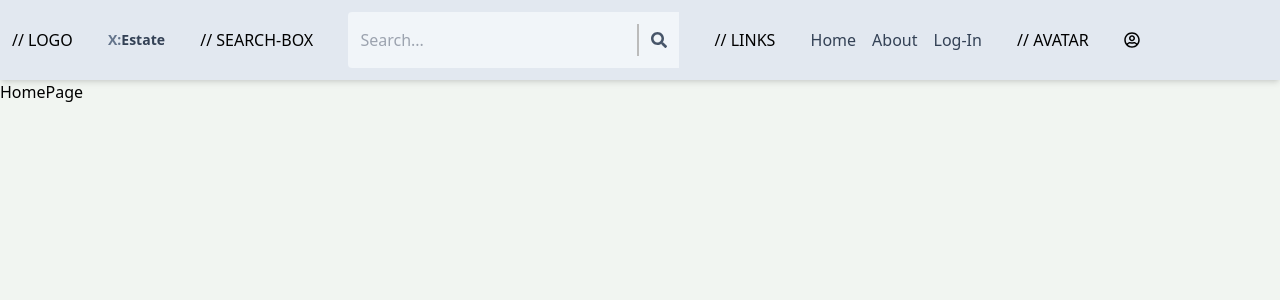
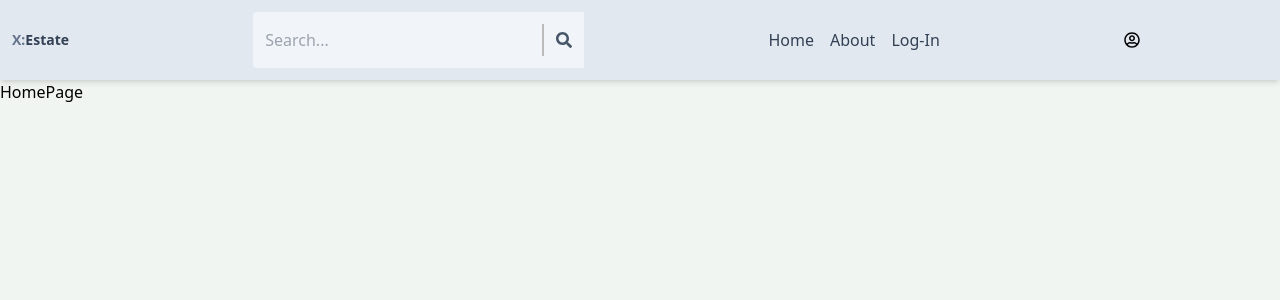
Before and after one commit to 1xo2/202403-real-estate-app, a React (Vite) app in the folder client/: page / in a window 1280 px wide. Shown: the top 300 px of the page. Built offline with nearby package versions, Linux system fonts and the light colour scheme; no server answers.

Commit message:
adding to previous commit

```diff
--- a/client/src/components/Header.tsx
+++ b/client/src/components/Header.tsx
@@ -6,14 +6,14 @@ export default function Header() {
   return (
     <header className="bg-slate-200 shadow-md">
       <div className="flex justify-between items-center max-w-6xl max-auto p-3">
-// LOGO
+        {/*  LOGO  */}
         <h1 className="font-bold text-sm ms:text-xl flex flex-wrap ">
           <Link to={"/home"}>
             <span className="text-slate-500">X:</span>
             <span className="text-slate-700">Estate</span>
           </Link>
         </h1>
-// SEARCH-BOX
+        {/*  SEARCH-BOX  */}
         <form action="" className="bg-slate-100 p-3 rounded-s ">
           {/* <div className="flex justify-center items-center"> */}
           <div className="center-flex">
@@ -29,7 +29,7 @@ export default function Header() {
             <FaSearch className="text-slate-600 cursor-pointer "></FaSearch>
           </div>
         </form>
-// LINKS
+        {/*  LINKS  */}
         <ul className="flex gap-4 text-slate-700">
           <li className="hidden sm:inline">
             <Link to={"/home"}>Home</Link>
@@ -41,8 +41,8 @@ export default function Header() {
             <Link to={"/login"}>Log-In</Link>
           </li>
         </ul>
-// AVATAR
-      <Avatar  />
+        {/*  AVATAR  */}
+        <Avatar />
       </div>
     </header>
   );
```
